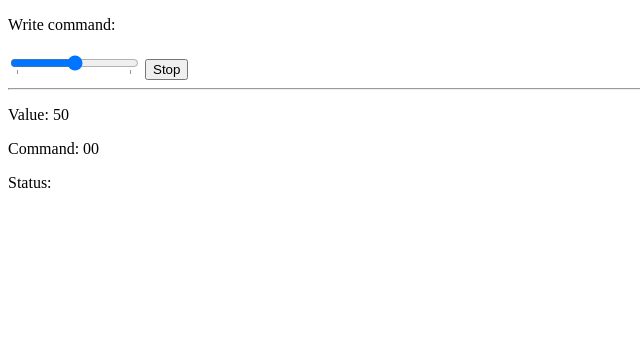
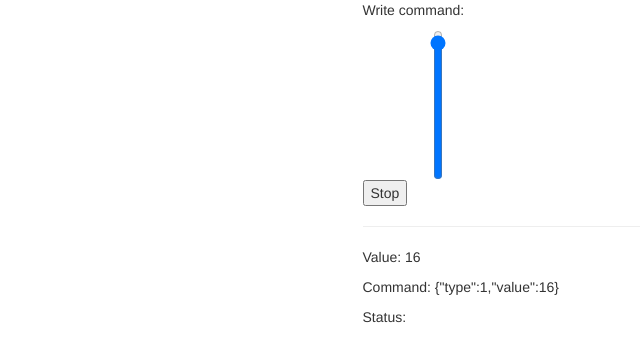
Before and after one commit to vasyl-khomko/UGV-control-server, a website: page index.html in a window 1280 px wide. Both pictures are taken after a click on the button "Stop". Shown: the whole page, without its empty margins (0-640 px from the left). Drawn offline with nearby package versions, Linux system fonts and the light colour scheme; no server answers.

Commit message:
Change command structure.

```diff
--- a/index.html
+++ b/index.html
@@ -4,22 +4,26 @@
   <meta charset="utf-8">
   <meta http-equiv="X-UA-Compatible" content="IE=edge,chrome=1">
   <title>Arduino Commander</title>
+  <link rel="stylesheet" href="https://maxcdn.bootstrapcdn.com/bootstrap/3.3.7/css/bootstrap.min.css" integrity="sha384-BVYiiSIFeK1dGmJRAkycuHAHRg32OmUcww7on3RYdg4Va+PmSTsz/K68vbdEjh4u" crossorigin="anonymous">
+  <style>
+    #command-input {
+      width: 150px;
+      height: 150px;
+      transform: rotate(270deg);
+      border: 5px solid red;
+  }
+  </style>
   <script>
     function sendCommand() {
-      var commandValue = document.getElementById("command-input").value;
-      var command = "00";
-      if(commandValue < 50) {
-        if(commandValue != 0) {
-          var command = "0" + Math.floor((50 - commandValue) / 5);
+      var value = parseInt(document.getElementById("command-input").value);
+      var command = {};
+
+      if(value < 0) {
+        command.type = 2;
+        command.value = Math.abs(value);
       } else {
-          var command = "09";
-        }
-      } else {
-        if(commandValue < 100) {
-          var command = Math.floor((commandValue - 50) / 5) + "0";
-        } else {
-          var command = "90";
-        }
+        command.type = 1;
+        command.value = value;
       }
 
       var xhttp = new XMLHttpRequest();
@@ -30,25 +34,26 @@
       };
       xhttp.open("POST", "set-command", true);
       xhttp.setRequestHeader("Content-type", "application/json");
-      xhttp.send(JSON.stringify({command: command}));
-      console.log("commandValue: " + commandValue);
-      console.log("command: " + command);
-      document.getElementById("command-value").innerHTML = commandValue;
-      document.getElementById("command-result").innerHTML = command;
+      xhttp.send(JSON.stringify(command));
+      console.log("command: " + JSON.stringify(command))
+      document.getElementById("command-value").innerHTML = value;
+      document.getElementById("command-result").innerHTML = JSON.stringify(command);
     }
   </script>
 </head>
 <body>
+  <div class="container">
+    <div class="row">
+      <div class="col-md-6 col-sm-6 col-md-offset-3 col-sm-offset-3">
         <p>Write command: </p>
-  <input name="command-input" id="command-input" type="range" list="a-values" oninput="sendCommand()">
-  <datalist id="a-values">
-   <option value="0" label="Low">
-   <option value="100" label="High">
-  </datalist>
+        <input name="command-input" id="command-input" type="range" min="-16" max="16" step="1" oninput="sendCommand()">
         <button onclick="document.getElementById('command-input').value = 50; sendCommand();">Stop</button>
         <hr>
         <p>Value: <span id="command-value"></span></p>
         <p>Command: <span id="command-result"></span></p>
         <p>Status: <span id="status"></span></p>
+        <div>
+        </div>
+  </div>
 </body>
 </html>
--- a/server.js
+++ b/server.js
@@ -5,7 +5,7 @@ var assert = require('assert');
 var serverPort = process.env.OPENSHIFT_NODEJS_PORT || 8080
 var serverIpAddress = process.env.OPENSHIFT_NODEJS_IP || '127.0.0.1'
 
-var command = "";
+var command = {};
 
 http.createServer(function (request, response) {
    console.log("request.url: " + request.url);
@@ -16,7 +16,7 @@ http.createServer(function (request, response) {
        data += chunk;
      });
      request.on('end', function() {
-       command = JSON.parse(data).command;
+       command = JSON.parse(data);
        console.log(command);
      });
 
@@ -25,7 +25,7 @@ http.createServer(function (request, response) {
 
    } else if (request.url == "/get-command") {
      response.writeHead(200, {'Content-Type': 'text/plain'});
-     response.end(command);
+     response.end(JSON.stringify(command));
      //command = "";
 
    } else {
```
Lines whose indentation alone changed are shown as unchanged.
